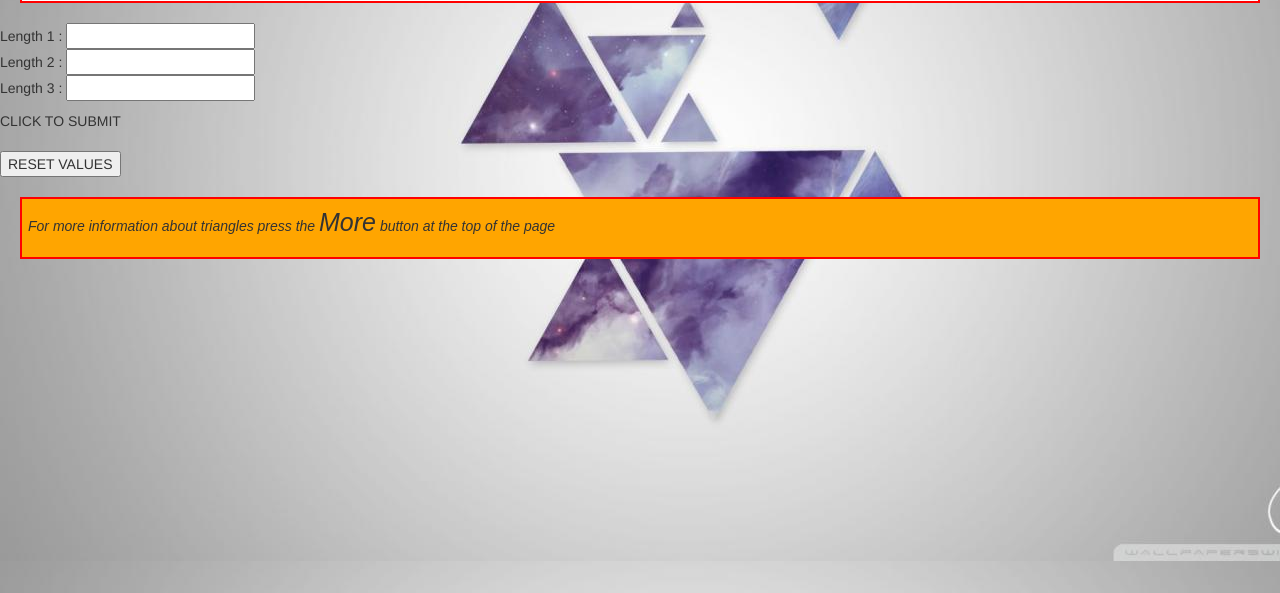
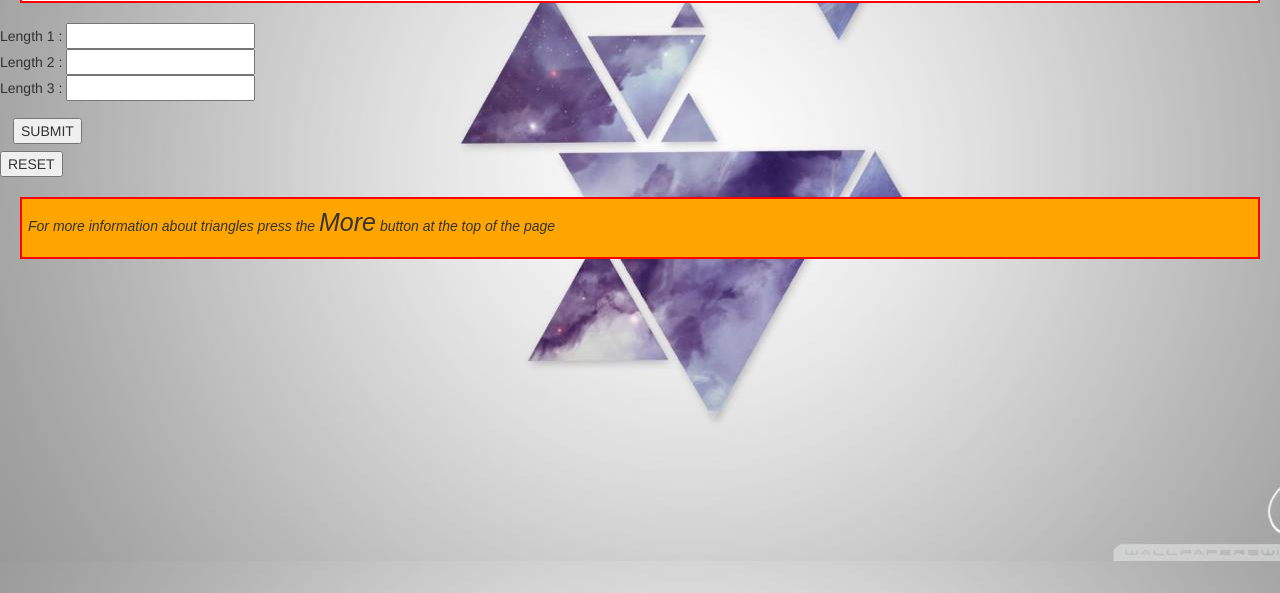
Before and after one commit to jamesgathuru001/triangle-tracker-2, a plain HTML site: page index.html in a window 1280 px wide. Shown: the part 207-800 px from the top of the page. Drawn offline with Linux system fonts and the light colour scheme; a script that the page names is missing.

Commit message:
fixing the submit button to work through debugging the code

```diff
--- a/index.html
+++ b/index.html
@@ -60,12 +60,12 @@
           Length 3 : <input type="text" id="length3"></input>
           <br>
 
-          <div class="form-wrapper" <button type="button" onclick="triangle()">CLICK TO SUBMIT</button>
+          <div class="btn"> <button type="button" onclick="triangle()">SUBMIT</button>
           </div>
           <br>
-          <input type="reset" value="RESET VALUES">
+          <input type="reset" value="RESET">
 
-        </p>
+    </p>
       </form>
       <p id="output"></p>
 
```
